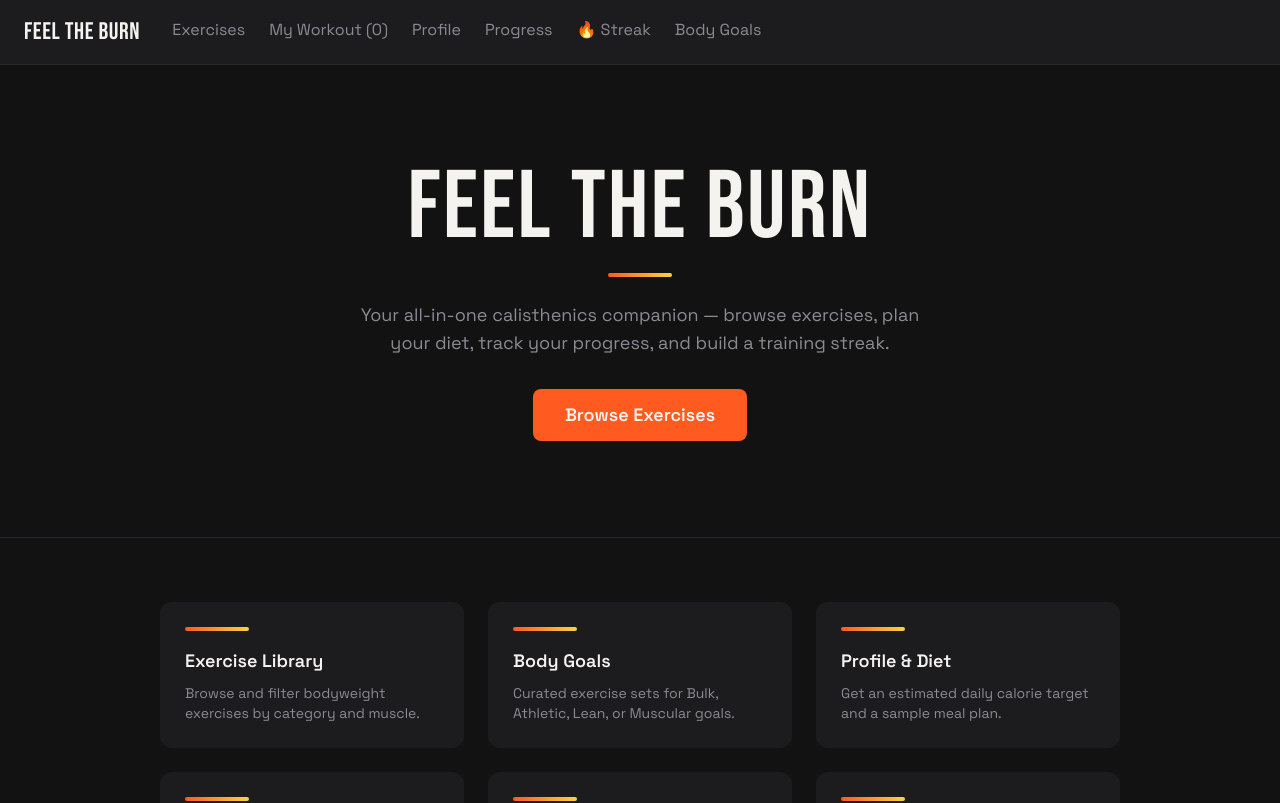
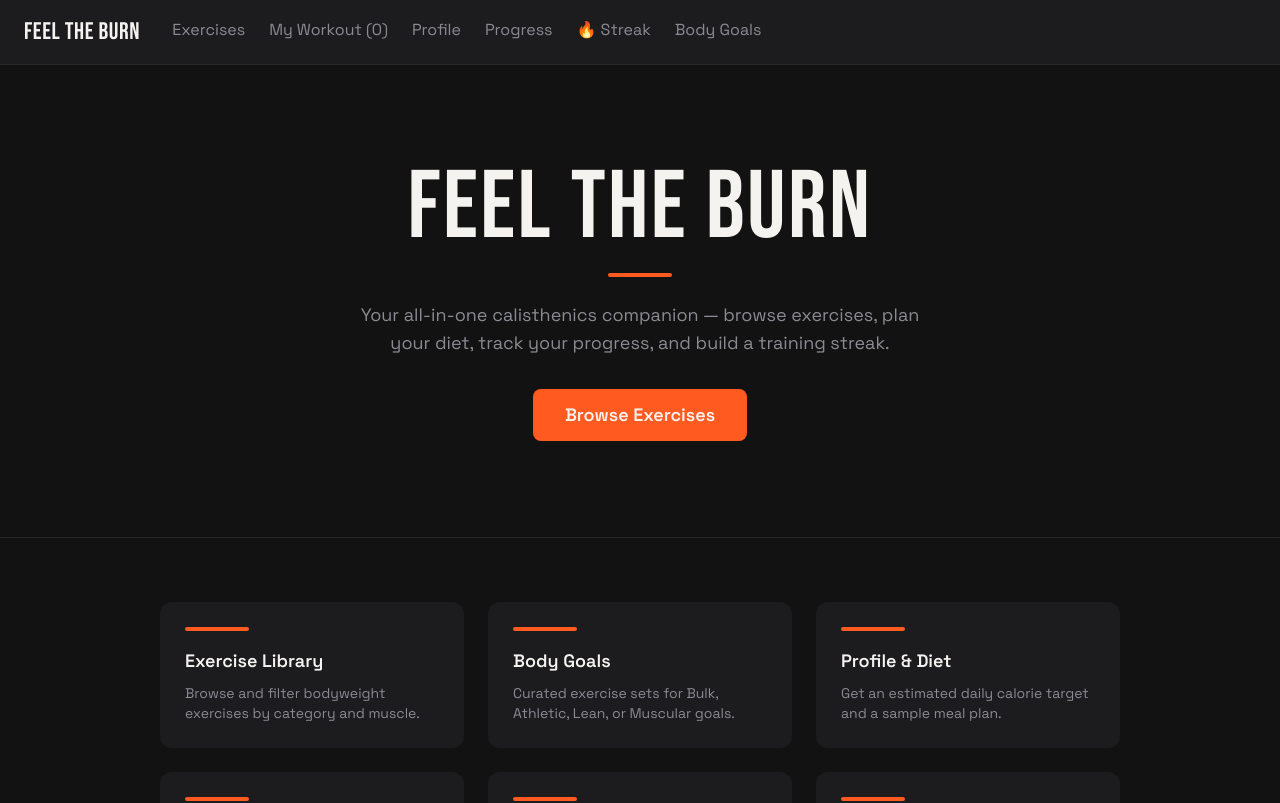
Before and after one commit to LevisNganga1135/calipath, a React (Vite) app: page / in a window 1280 px wide. Shown: the top 803 px of the page. Built offline with nearby package versions, Linux system fonts and the light colour scheme.

Commit message:
Replace gradient ember-bar with solid color

```diff
--- a/src/index.css
+++ b/src/index.css
@@ -27,6 +27,6 @@ body {
 .ember-bar {
   height: 4px;
   width: 64px;
-  background: linear-gradient(90deg, var(--color-ember), var(--color-gold));
+  background: var(--color-ember);
   border-radius: 999px;
 }
```
